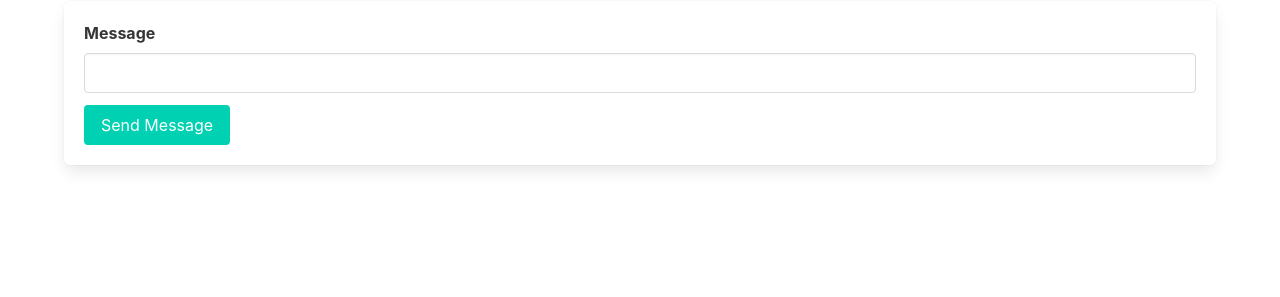
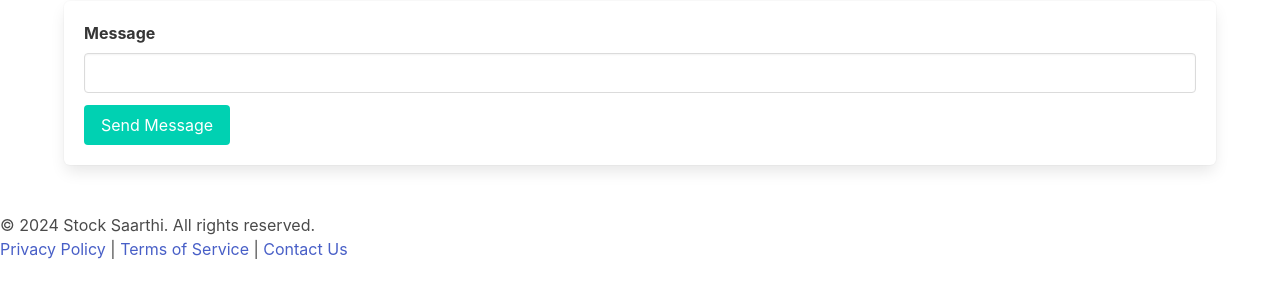
Before and after one commit to rishabharaj/tokenized-stock-saarthi-, a website: page AI.html in a window 1280 px wide. Shown: the part 107-404 px from the top of the page. Drawn offline with nearby package versions, Linux system fonts and the light colour scheme.

Commit message:
Update AI.html

```diff
--- a/AI.html
+++ b/AI.html
@@ -41,6 +41,15 @@
       </div>
     </section>
   </div>
+  <!-- Footer -->
+  <footer>
+    <p>&copy; 2024 Stock Saarthi. All rights reserved.</p>
+    <div class="footer-links">
+      <a href="#">Privacy Policy</a> |
+      <a href="#">Terms of Service</a> |
+      <a href="contactUS.html">Contact Us</a>
+    </div>
+  </footer>
 
   <script>
     const GOOGLE_API_KEY = 'AIzaSyBACDS_VDM-s9W077qfCRaQpnwIdnBcnaU'; // Yahan apna Google API key daalein
```
